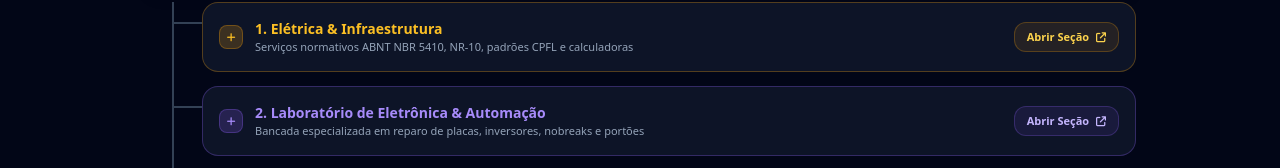
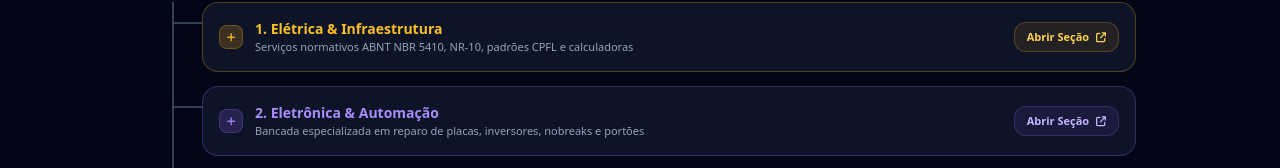
Before and after one commit to joaomarcos-ltg/mapa-legiao, a plain HTML site: page index.html in a window 1280 px wide. Shown: the part 496-664 px from the top of the page. Drawn offline with nearby package versions, Linux system fonts and the light colour scheme.

Commit message:
feat: edição de texto

```diff
--- a/index.html
+++ b/index.html
@@ -131,7 +131,7 @@
       },
       {
         id: "eletronica",
-        titulo: "2. Laboratório de Eletrônica & Automação",
+        titulo: "2. Eletrônica & Automação",
         subtitulo: "Bancada especializada em reparo de placas, inversores, nobreaks e portões",
         cor: "violet",
         icone: "fa-microchip",
```
